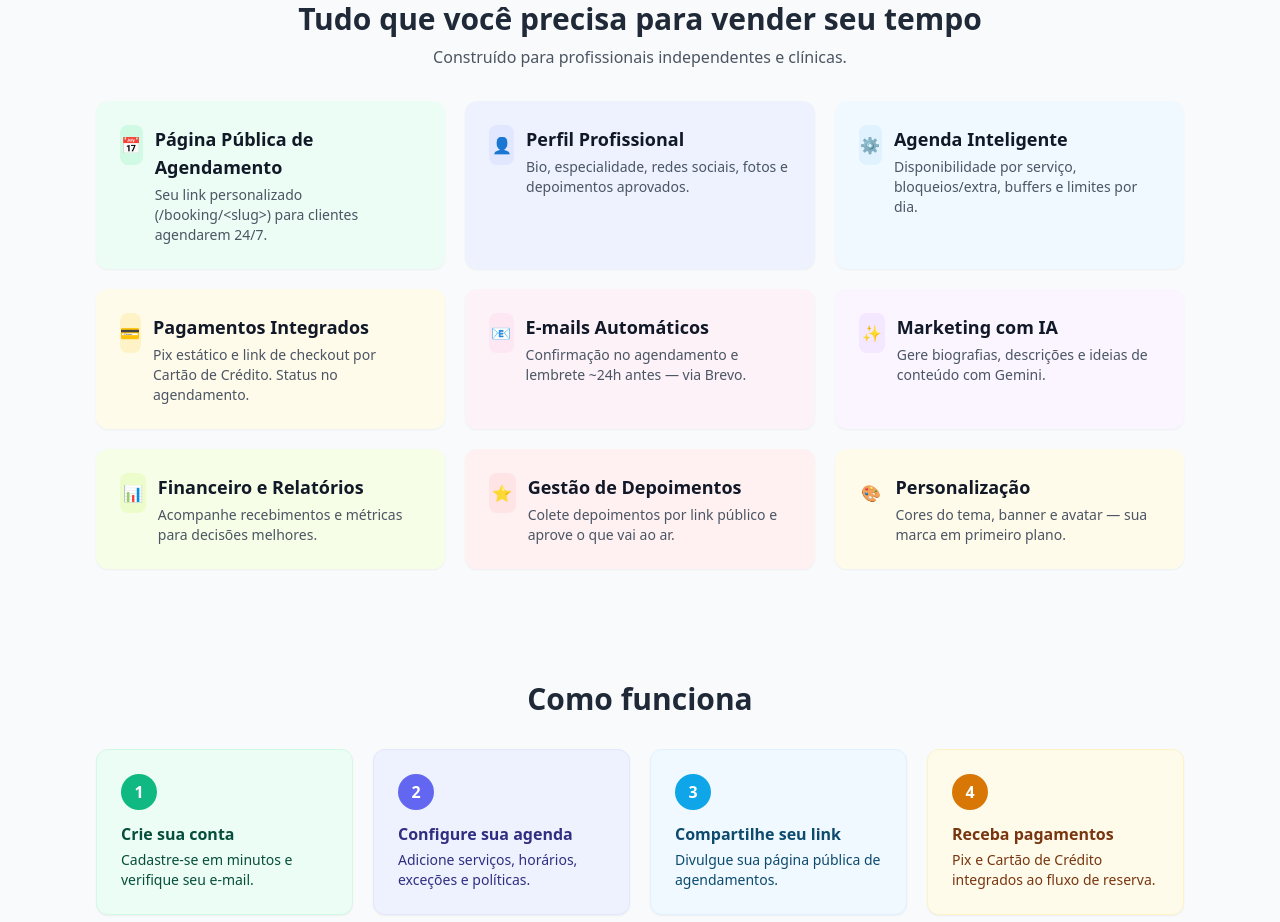
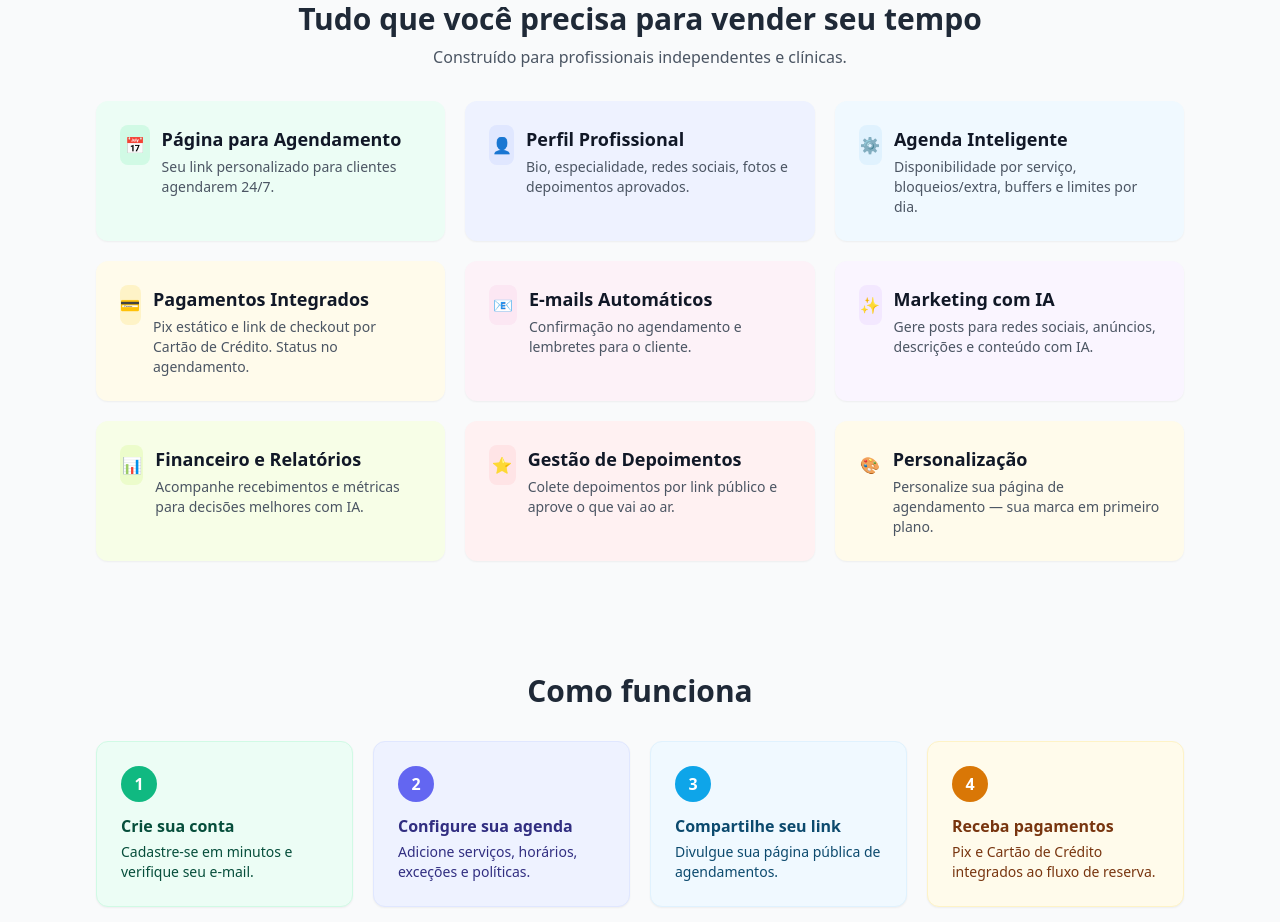
Before and after one commit to agendiia/agendiia0109, a React (Vite) app: page / in a window 1280 px wide. Shown: the part 2640-3562 px from the top of the page. Built offline with nearby package versions, Linux system fonts and the light colour scheme; no server answers.

Commit message:
chore: prepare project for remote push

```diff
--- a/components/LandingPage.tsx
+++ b/components/LandingPage.tsx
@@ -230,8 +230,8 @@ const LandingPage: React.FC = () => {
         <p className="text-center text-gray-600 dark:text-gray-300 mt-2">Construído para profissionais independentes e clínicas.</p>
         <div className="grid sm:grid-cols-2 lg:grid-cols-3 gap-5 mt-8">
           <FeatureCard
-            title="Página Pública de Agendamento"
-            desc="Seu link personalizado (/booking/<slug>) para clientes agendarem 24/7."
+            title="Página para Agendamento"
+            desc="Seu link personalizado para clientes agendarem 24/7."
             icon="📅"
             iconClass="bg-emerald-100 text-emerald-600"
             cardClass="bg-emerald-50 text-emerald-900 border-emerald-100 dark:bg-emerald-900 dark:text-emerald-100 dark:border-emerald-800"
@@ -259,21 +259,21 @@ const LandingPage: React.FC = () => {
           />
           <FeatureCard
             title="E-mails Automáticos"
-            desc="Confirmação no agendamento e lembrete ~24h antes — via Brevo."
+            desc="Confirmação no agendamento e lembretes para o cliente."
             icon="📧"
             iconClass="bg-pink-100 text-pink-600"
             cardClass="bg-pink-50 text-pink-900 border-pink-100 dark:bg-pink-900 dark:text-pink-100 dark:border-pink-800"
           />
           <FeatureCard
             title="Marketing com IA"
-            desc="Gere biografias, descrições e ideias de conteúdo com Gemini."
+            desc="Gere posts para redes sociais, anúncios, descrições e conteúdo com IA."
             icon="✨"
             iconClass="bg-purple-100 text-purple-600"
             cardClass="bg-purple-50 text-purple-900 border-purple-100 dark:bg-purple-900 dark:text-purple-100 dark:border-purple-800"
           />
           <FeatureCard
             title="Financeiro e Relatórios"
-            desc="Acompanhe recebimentos e métricas para decisões melhores."
+            desc="Acompanhe recebimentos e métricas para decisões melhores com IA."
             icon="📊"
             iconClass="bg-lime-100 text-lime-700"
             cardClass="bg-lime-50 text-lime-900 border-lime-100 dark:bg-lime-900 dark:text-lime-100 dark:border-lime-800"
@@ -287,7 +287,7 @@ const LandingPage: React.FC = () => {
           />
           <FeatureCard
             title="Personalização"
-            desc="Cores do tema, banner e avatar — sua marca em primeiro plano."
+            desc="Personalize sua página de agendamento — sua marca em primeiro plano."
             icon="🎨"
             iconClass="bg-amber-50 text-amber-600"
             cardClass="bg-amber-50 text-amber-900 border-amber-100 dark:bg-amber-900 dark:text-amber-100 dark:border-amber-800"
```
